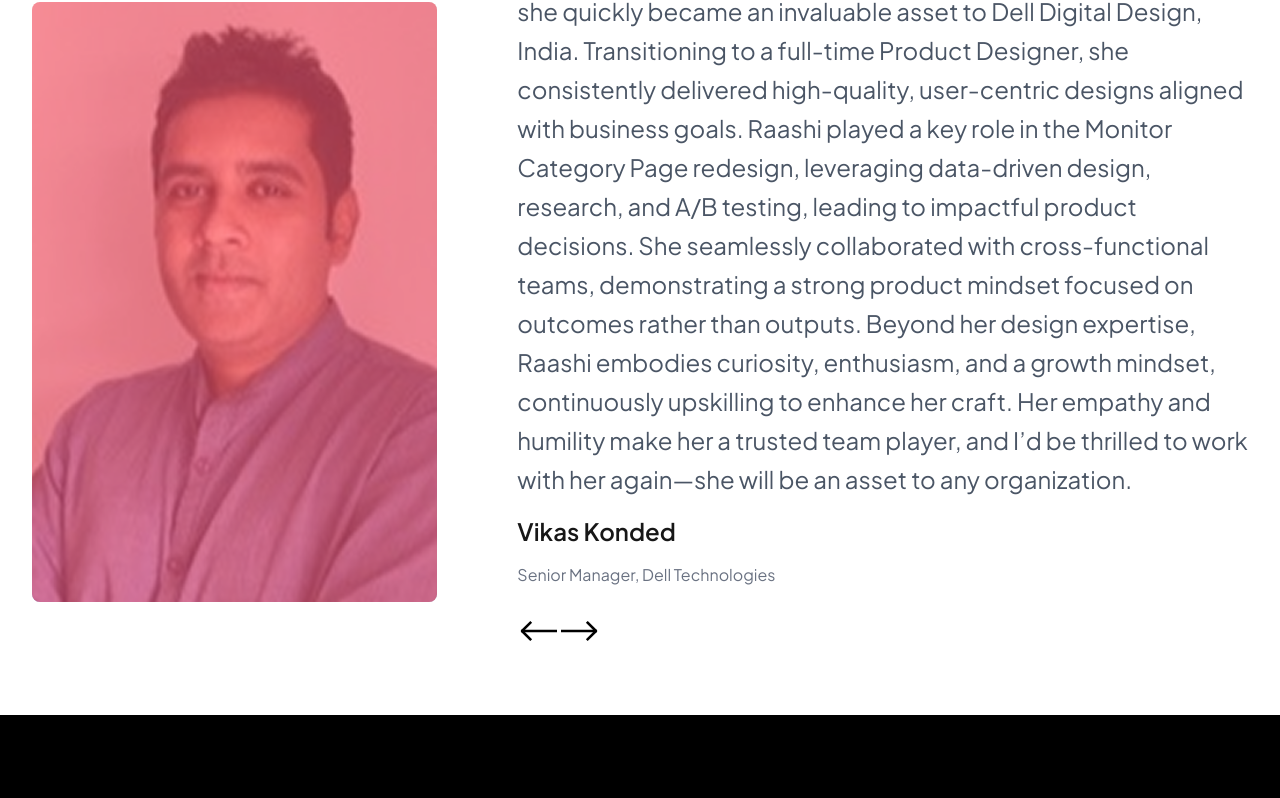
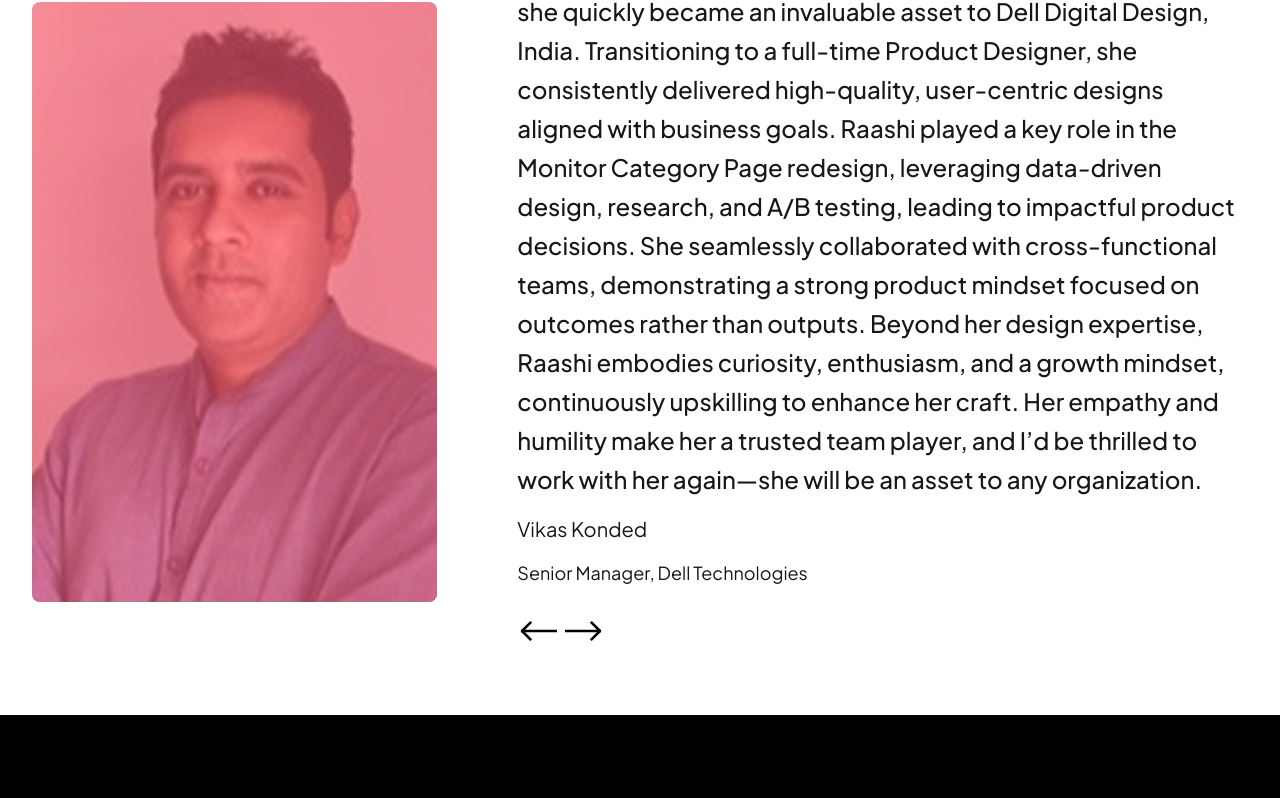
Before and after one commit to Dev-eloperr/next-folio, a Next.js app: page / in a window 1280 px wide. Shown: the part 4783-5581 px from the top of the page. Built offline with nearby package versions, Linux system fonts and the light colour scheme.

Commit message:
text size in carousel

```diff
--- a/src/components/Carousel.tsx
+++ b/src/components/Carousel.tsx
@@ -126,14 +126,14 @@ export default function Carousel({ data }: { data:
                 {/* Right side: Content and navigation */}
                 <div className="w-2/3 space-y-6">
                     {/* Content */}
-                    <div className="space-y-4">
-                        <p className="text-2xl font-secondary text-gray-600 leading-relaxed">{currentItem.body}</p>
-                        <h3 className="text-2xl font-semibold">{currentItem.caption}</h3>
-                        <p className="text-gray-500">{currentItem.subcaption}</p>
+                    <div className="space-y-4 font-secondary">
+                        <p className="text-2xl font-medium leading-relaxed">{currentItem.body}</p>
+                        <h3 className="text-xl">{currentItem.caption}</h3>
+                        <p className="text-lg">{currentItem.subcaption}</p>
                     </div>
 
                     {/* Navigation arrows */}
-                    <div className="flex gap-1">
+                    <div className="flex gap-2">
                         <button
                             onClick={goToPrevious}
                             className="hover:cursor-pointer"
```
